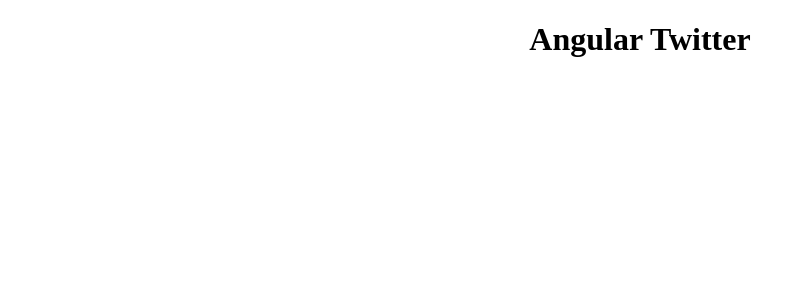
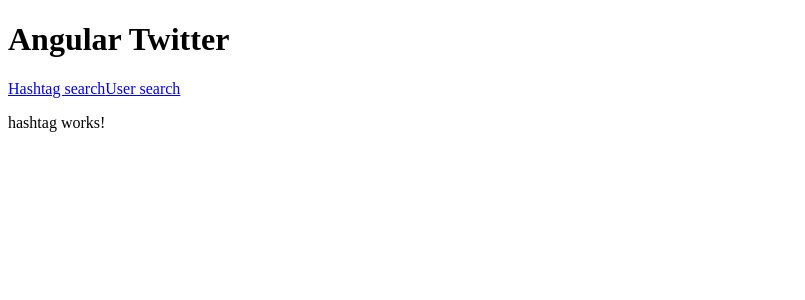
Before and after one commit to gitpash/Angular5-twitter-search, an Angular app: page /hashtag in a window 1280 px wide. Before the commit this address led to /. Shown: the top 300 px of the page, without its empty margins (0-805 px from the left). Built offline with nearby package versions, Linux system fonts and the light colour scheme.

Commit message:
add routes & pages skeleton

```diff
--- a/src/app/app-routing.module.ts
+++ b/src/app/app-routing.module.ts
@@ -1,10 +1,17 @@
-import { NgModule } from '@angular/core';
-import { Routes, RouterModule } from '@angular/router';
+import { NgModule } from "@angular/core";
+import { Routes, RouterModule } from "@angular/router";
 
-const routes: Routes = [];
+import { HashtagComponent } from "./hashtag/hashtag.component";
+import { UserComponent } from "./user/user.component";
+
+const routes: Routes = [
+  { path: "", redirectTo: "/hashtag", pathMatch: "full" },
+  { path: "hashtag", component: HashtagComponent },
+  { path: "user", component: UserComponent }
+];
 
 @NgModule({
   imports: [RouterModule.forRoot(routes)],
   exports: [RouterModule]
 })
-export class AppRoutingModule { }
+export class AppRoutingModule {}
--- a/src/app/app.component.html
+++ b/src/app/app.component.html
@@ -1,8 +1,11 @@
-<!--The content below is only a placeholder and can be replaced.-->
-<div style="text-align:center">
-  <h1>
+<div>
+  <h1 style="text-align:left">
     {{ title }}
   </h1>
+  <nav>
+    <a routerLink="/hashtag">Hashtag search</a>
+    <a routerLink="/user">User search</a>
+  </nav>
 </div>
 
 <router-outlet></router-outlet>
--- a/src/app/app.module.ts
+++ b/src/app/app.module.ts
@@ -3,10 +3,14 @@
 
 import { AppRoutingModule } from './app-routing.module';
 import { AppComponent } from './app.component';
+import { HashtagComponent } from './hashtag/hashtag.component';
+import { UserComponent } from './user/user.component';
 
 @NgModule({
   declarations: [
-    AppComponent
+    AppComponent,
+    HashtagComponent,
+    UserComponent
   ],
   imports: [
     BrowserModule,
--- /dev/null
+++ b/src/app/hashtag/hashtag.component.html
@@ -0,0 +1,3 @@
+<p>
+  hashtag works!
+</p>
--- /dev/null
+++ b/src/app/hashtag/hashtag.component.ts
@@ -0,0 +1,15 @@
+import { Component, OnInit } from '@angular/core';
+
+@Component({
+  selector: 'app-hashtag',
+  templateUrl: './hashtag.component.html',
+  styleUrls: ['./hashtag.component.scss']
+})
+export class HashtagComponent implements OnInit {
+
+  constructor() { }
+
+  ngOnInit() {
+  }
+
+}
--- /dev/null
+++ b/src/app/user/user.component.html
@@ -0,0 +1,3 @@
+<p>
+  user works!
+</p>
--- /dev/null
+++ b/src/app/user/user.component.ts
@@ -0,0 +1,15 @@
+import { Component, OnInit } from '@angular/core';
+
+@Component({
+  selector: 'app-user',
+  templateUrl: './user.component.html',
+  styleUrls: ['./user.component.scss']
+})
+export class UserComponent implements OnInit {
+
+  constructor() { }
+
+  ngOnInit() {
+  }
+
+}
```
Also changed, not shown: src/app/hashtag/hashtag.component.scss (added), src/app/user/user.component.scss (added), 2 other files (tests, documents, lock files or other folders).
